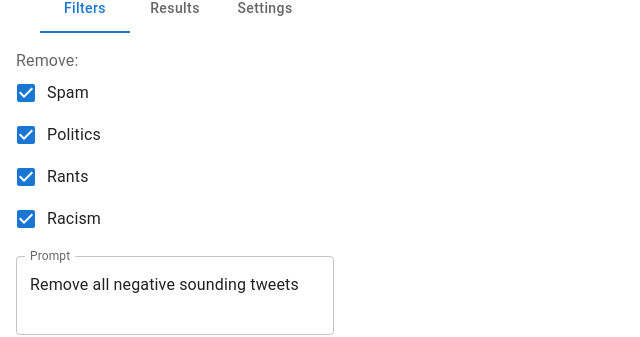
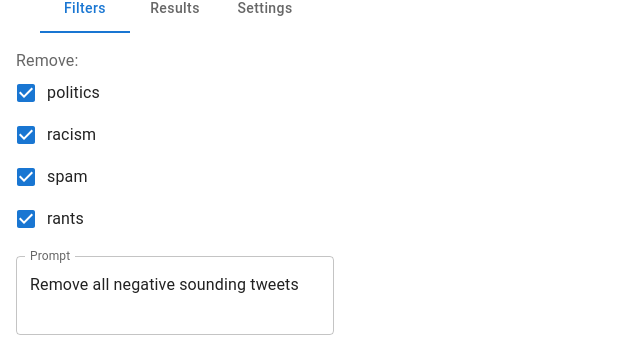
Before and after one commit to pwetherbee/sift-extension, a React (Create React App) app: page / in a window 1280 px wide. Shown: the part 162-499 px from the top of the page, without its empty margins (0-640 px from the left). Built offline with nearby package versions, Linux system fonts and the light colour scheme; the HTML template or start-up script is replaced by a standard one.

Commit message:
fix uselocalstoragestate hook

```diff
--- a/src/App.tsx
+++ b/src/App.tsx
@@ -36,6 +36,13 @@ interface FilteredTweet {
   hide: boolean;
 }
 
+interface Settings {
+  blur: boolean;
+  autoHide: boolean;
+}
+
+const defaultFilterKeys = ["politics", "racism", "spam", "rants"];
+
 function TabPanel(props: any) {
   const { children, value, index, ...other } = props;
 
@@ -57,7 +64,7 @@ function TabPanel(props: any) {
 // use chrome.storage.local
 
 function App() {
-  const [darkMode, setDarkMode] = useState(false);
+  const [darkMode, setDarkMode] = useLocalStorageState("darkMode", false);
 
   const [foundTweets, setFoundTweets] = useState([] as Tweet[]);
   const [filteredTweets, setFilteredTweets] = useState([] as FilteredTweet[]);
@@ -68,6 +75,40 @@ function App() {
     "prompt",
     "Remove all negative sounding tweets"
   );
+
+  const [disabled, setDisabled] = useLocalStorageState("disabled", false);
+
+  const [filterConfig, setFilterConfig] = useLocalStorageState("filterConfig", {
+    defaults: ["politics", "racism", "spam", "rants"],
+    custom: ["remove all negative sounding tweets"],
+  });
+
+  const [settings, setSettings] = useLocalStorageState<Settings>("settings", {
+    blur: false,
+    autoHide: true,
+  });
+
+  const isSettingsChecked = (key: keyof Settings) => {
+    return settings[key];
+  };
+
+  const isChecked = (key: string) => {
+    return filterConfig.defaults.includes(key);
+  };
+
+  const handleCheck = (key: string) => (e: any) => {
+    if (e.target.checked) {
+      setFilterConfig((prev) => ({
+        ...prev,
+        defaults: [...prev.defaults, key],
+      }));
+    } else {
+      setFilterConfig((prev) => ({
+        ...prev,
+        defaults: prev.defaults.filter((item) => item !== key),
+      }));
+    }
+  };
 
   const [newPrompt, setNewPrompt] = useState("");
 
@@ -146,15 +187,14 @@ function App() {
           Content Filter GPT
         </Typography>
         <Stack direction={"row"} spacing={2} justifyContent={"center"}>
-          <IconButton size="large" onClick={() => setFilterOn((prev) => !prev)}>
-            {filterOn ? (
+          <IconButton size="large" onClick={() => setDisabled((prev) => !prev)}>
+            {!disabled ? (
               <FilterAltIcon fontSize="large" />
             ) : (
               <FilterAltOffIcon fontSize="large" />
             )}
           </IconButton>
         </Stack>
-
         <Stack direction={"row"} spacing={2} justifyContent={"center"}>
           <Tabs value={activeTab} onChange={(e, value) => setActiveTab(value)}>
             <Tab label="Filters" />
@@ -162,7 +202,6 @@ function App() {
             <Tab label="Settings" />
           </Tabs>
         </Stack>
-
         <TabPanel value={activeTab} index={0}>
           <FormControl
             sx={{
@@ -171,24 +210,20 @@ function App() {
           >
             <FormLabel>Remove:</FormLabel>
             <FormGroup>
-              <FormControlLabel
-                control={<Checkbox checked={true} />}
-                label="Spam"
-              />
-              <FormControlLabel
-                control={<Checkbox checked={true} />}
-                label="Politics"
-              />
-              <FormControlLabel
-                control={<Checkbox checked={true} />}
-                label="Rants"
-              />
-              <FormControlLabel
-                control={<Checkbox checked={true} />}
-                label="Racism"
-              />
+              {defaultFilterKeys.map((key) => (
+                <FormControlLabel
+                  control={
+                    <Checkbox
+                      checked={isChecked(key)}
+                      onChange={handleCheck(key)}
+                    />
+                  }
+                  label={key}
+                />
+              ))}
             </FormGroup>
           </FormControl>
+
           <Stack
             alignItems={"center"}
             sx={{
--- a/src/hooks/useLocalStorageState.tsx
+++ b/src/hooks/useLocalStorageState.tsx
@@ -1,4 +1,4 @@
-import { useEffect, useState } from "react";
+import { useEffect, useState, useRef } from "react";
 
 export default function useLocalStorageState<T>(
   key: string,
@@ -6,16 +6,22 @@ export default function useLocalStorageState<T>(
 ): [T, React.Dispatch<React.SetStateAction<T>>] {
   const [state, setState] = useState<T>(defaultValue);
 
-  useEffect(() => {
-    // Fetch the value from chrome storage and update the state
-    chrome.storage.local.get([key], (result) => {
-      setState(result[key] ?? defaultValue);
-    });
-  }, [key, defaultValue]);
+  const storedValueRef = useRef<T>();
 
   useEffect(() => {
-    // Whenever state changes, save it to chrome storage
-    chrome.storage.local.set({ [key]: state });
+    chrome.storage.local.get([key], (result) => {
+      setState(result[key] !== undefined ? result[key] : defaultValue);
+      storedValueRef.current =
+        result[key] !== undefined ? result[key] : defaultValue;
+    });
+  }, [key]);
+
+  useEffect(() => {
+    if (JSON.stringify(state) !== JSON.stringify(storedValueRef.current)) {
+      chrome.storage.local.set({ [key]: state }, () => {
+        storedValueRef.current = state;
+      });
+    }
   }, [key, state]);
 
   return [state, setState];
```
